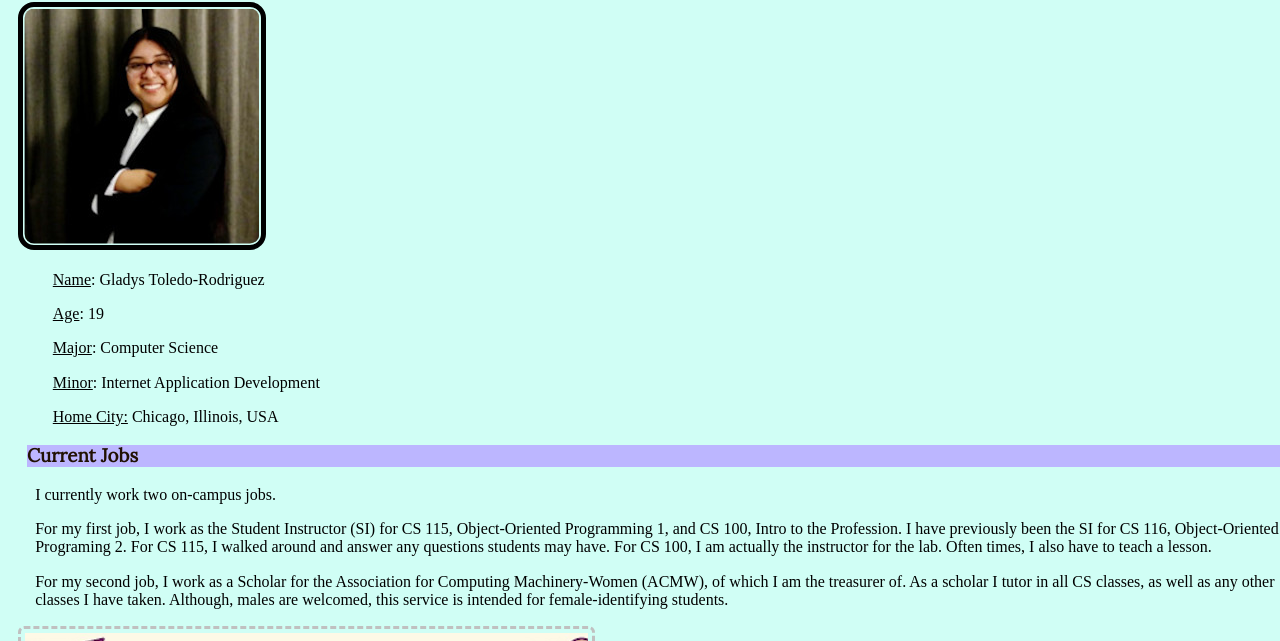
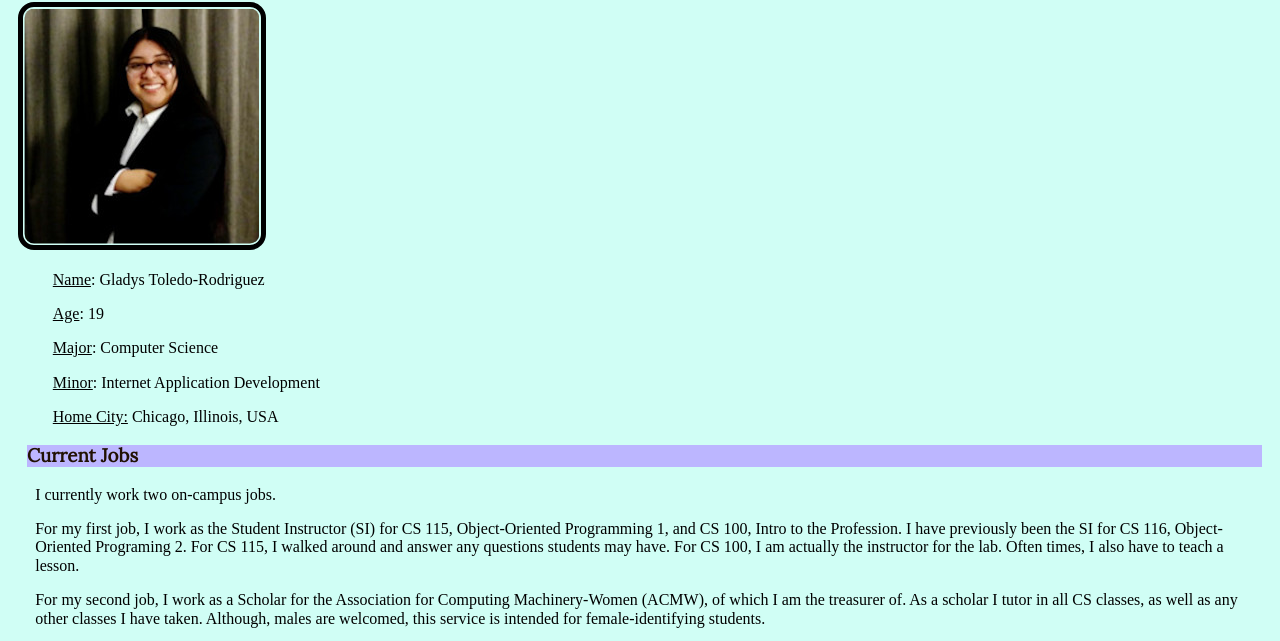
Before and after one commit to gtoledorodriguez/ITMD-361_Project-3, a plain HTML site: page index.html in a window 1280 px wide. Shown: the part 128-769 px from the top of the page. Drawn offline with Linux system fonts and the light colour scheme.

Commit message:
added margin-right, uncommented #wrapper for resume

```diff
--- a/css/style.css
+++ b/css/style.css
@@ -1,10 +1,10 @@
 /*Applies to all*/
-/* Liked this for possibly resume but not really for About me page
+/* Liked this for possibly resume but not really for About me page*/
 #wrapper{
   width: 960px;
   margin: 0 auto;
 }
-*/
+
 nav{
   background-color: #660066;
   overflow: hidden;
@@ -69,6 +69,7 @@ h1{
 
 div{
   margin-left: 1.1em;
+  margin-right: 1.1em;
 }
 
 .align-center{
```
